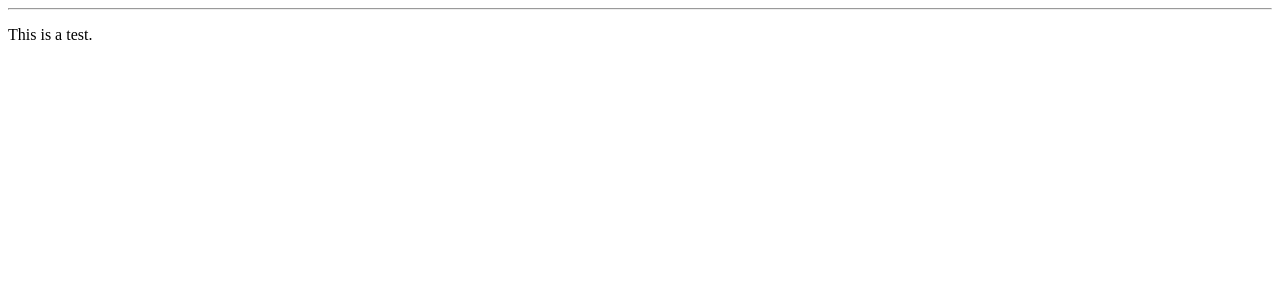
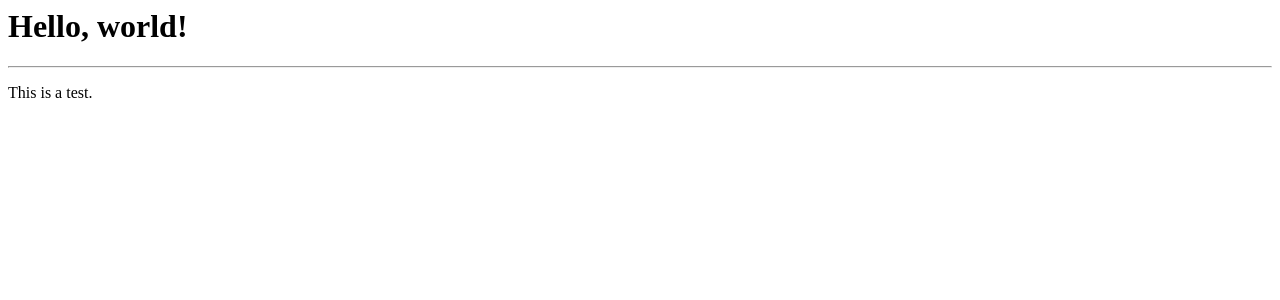
Before and after one commit to derykmakgill/website, a Jekyll site: the page built from _posts/2020-10-22-hello.md, in a window 1280 px wide. Shown: the top 300 px of the page. Built offline with Jekyll 4.4.1, drawn with Linux system fonts in a browser that asks for light colours.

Commit message:
Update post.html

```diff
--- a/_layouts/post.html
+++ b/_layouts/post.html
@@ -2,7 +2,11 @@
 layout: default
 ---
 
-{{ post.title}}
+ {%- if page.title -%}
+    <h1 class="page-title">
+
+      {{ page.title }}</h1>
+  {%- endif -%}
 
 <hr>
 
```
